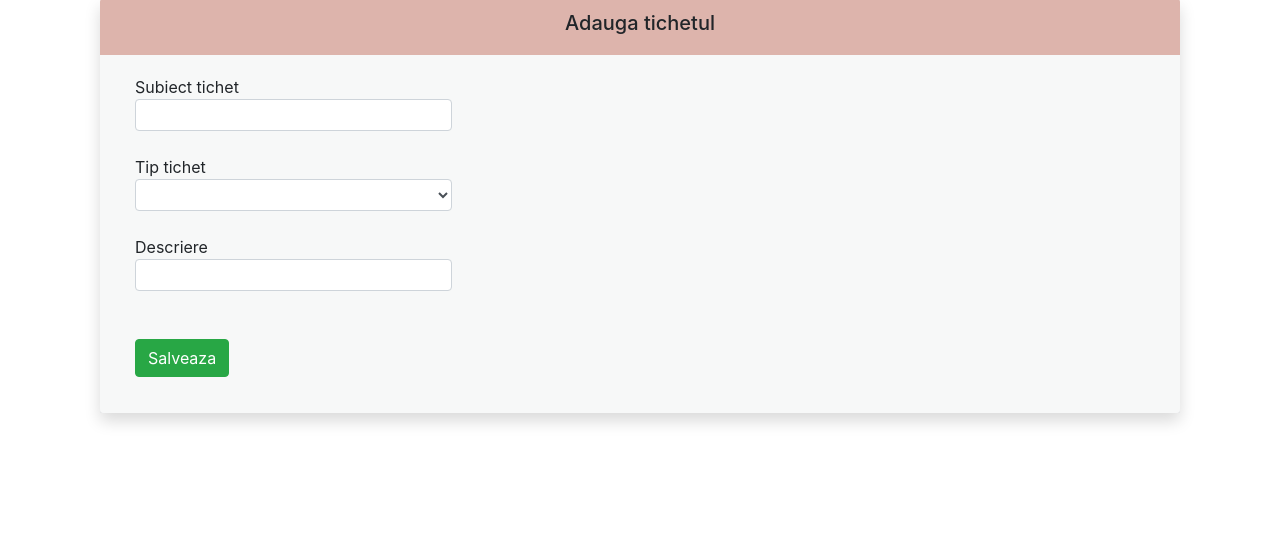
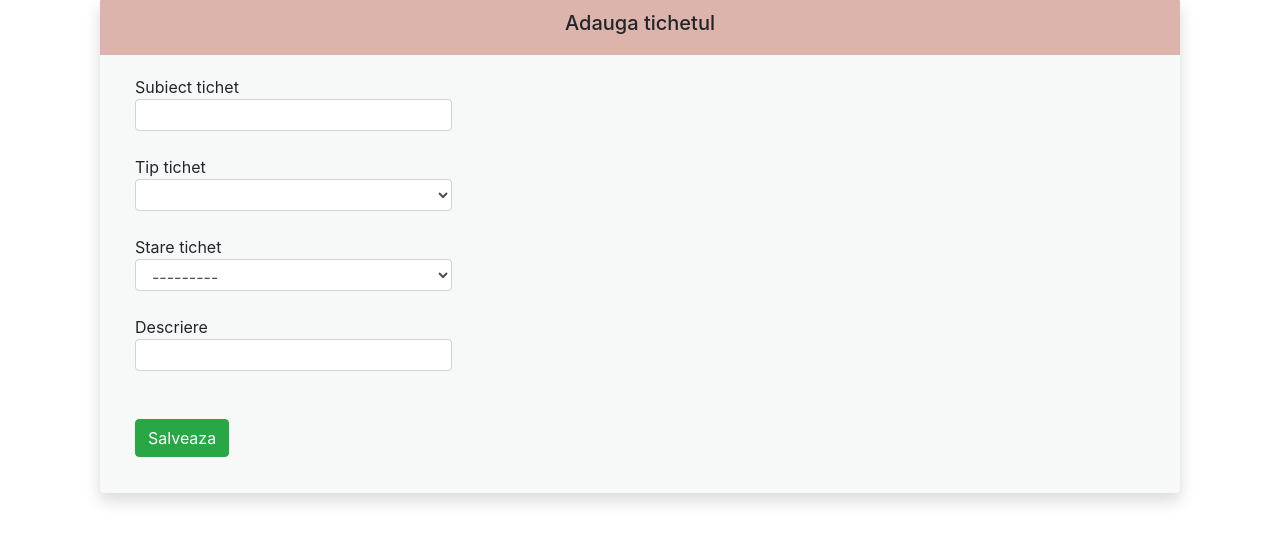
Before and after one commit to araduflorin/TicketingProjectDjango, a Django app: page /ticket/ in a window 1280 px wide. Shown: the part 257-800 px from the top of the page. Run offline with Django 4.2, Linux system fonts and the light colour scheme; a user stored in the database is signed in; tables that the repository leaves empty hold one stand-in row (values such as "Sample post"); some libraries are stand-ins or nearby versions.

Commit message:
'Ver19.11Home'

```diff
--- a/proiect/aplicatieTicketing/forms.py
+++ b/proiect/aplicatieTicketing/forms.py
@@ -31,14 +31,15 @@ class ContactClass(forms.ModelForm):
 class TicketClass(forms.ModelForm):
     class Meta:
         model = Ticket
-        fields = ['subject_ticket', 'type', 'description']
+        fields = ['subject_ticket', 'type', 'status', 'description']
 
-        labels = {"subject_ticket": "Subiect tichet", "type": "Tip tichet", "description":"Descriere"}
+        labels = {"subject_ticket": "Subiect tichet", "type": "Tip tichet", "status": "Stare tichet",
+                  "description": "Descriere"}
 
         widgets = {
             'subject_ticket': TextInput(attrs={'class': 'form-control', 'style': 'height:32px'}),
-            # 'status': Select(attrs={'class': 'form-control', 'style': 'height:32px'}),
             'type': Select(attrs={'class': 'form-control', 'style': 'height:32px'}),
+            'status': Select(attrs={'class': 'form-control', 'style': 'height:32px'}),
             'description': TextInput(attrs={'class': 'form-control', 'style': 'height:32px'}),
             # 'email': TextInput(attrs={'class': 'form-control', 'style': 'height:32px'}),
 
@@ -46,13 +47,21 @@ class TicketClass(forms.ModelForm):
 
     def __init__(self, pk, *args, **kwargs):
         super(TicketClass, self).__init__(*args, **kwargs)
-        # self.fields['status'].empty_label = ""
+
+        # superusers = User.objects.filter(is_superuser=True)
+        # if not superusers:
+        # self.fields['status'].choices = [("10", "Trimis")]
+        # self.fields['status'].initial = 'Trimis'
+        # self.fields['status'].widget = forms.HiddenInput()
+        # self.label_suffix[-2].widget = forms.HiddenInput()
+
         self.fields['type'].empty_label = ""
         self.fields['type'].size = "200"
         # self.fields['status'].widget = Select(attrs={'placeholder': "Stare", 'class': 'form-control'}),
         # self.fields['type'].widget = ChoiceField(choices={'placeholder': "Tip", 'class': 'form-control'}),
         # self.fields['status'].widget.attrs['placeholder'] = 'Stare'
         self.pk = pk
+
 
     def clean(self):
         name_value = self.cleaned_data.get('subject_ticket')
--- a/proiect/aplicatieTicketing/models.py
+++ b/proiect/aplicatieTicketing/models.py
@@ -26,7 +26,7 @@ class Ticket(models.Model):
     type = models.ForeignKey(Type, on_delete=models.CASCADE)
     name = models.CharField(max_length=50)
     email = models.EmailField(max_length=40)
-    description = models.CharField(max_length=500)
+    description = models.CharField(max_length=200)
     user = models.ForeignKey('auth.User', on_delete=models.CASCADE)
     created_at = models.DateTimeField(auto_now_add=True, blank=True)
     updated_at = models.DateTimeField(auto_now=True, blank=True)
--- a/proiect/aplicatieTicketing/views.py
+++ b/proiect/aplicatieTicketing/views.py
@@ -116,12 +116,23 @@ class CreateTicket(LoginRequiredMixin, CreateView):
         data = super(CreateTicket, self).get_form_kwargs()
         data.update({'pk': None})
         return data
+    #
+    # def get_form(self, request, obj=None, **kwargs):
+    #     form = super().get_form(request, obj, **kwargs)
+    #     is_superuser = request.user.is_superuser
+    #
+    #     if not is_superuser:
+    #         form.base_fields['username'].disabled = True
+    #
+    #     return form
 
     def form_valid(self, form):
         if form.is_valid():
             ticket_instance = form.save(commit=False)
             ticket_instance.user_id = self.request.user.id
-            ticket_instance.status = self.model.status.name
+            # if self.request.user.is_superuser is False:
+            #     ticket_instance.status_id = 10
+
             # ticket_instance.type = self.request.type.name
             ticket_instance.name = self.request.user.username
             ticket_instance.email = self.request.user.email
--- a/proiect/templates/aplicatieTicketing/ticket_form.html
+++ b/proiect/templates/aplicatieTicketing/ticket_form.html
@@ -10,9 +10,14 @@
                 <div class="card-body">
                     <form method="POST">
                         {% csrf_token %}
-                        {% for field in form %}
+                        {% for field in form.visible_fields %}
                         <div class="col-4">
                             {{ field.label }} {{ field }} <br>{{ field.errors }}
+                        </div>
+                        {% endfor %}
+                         {% for field in form.hidden_fields %}
+                        <div class="col-4">
+                           {{ field }} <br>{{ field.errors }}
                         </div>
                         {% endfor %}
                         <br>
```
